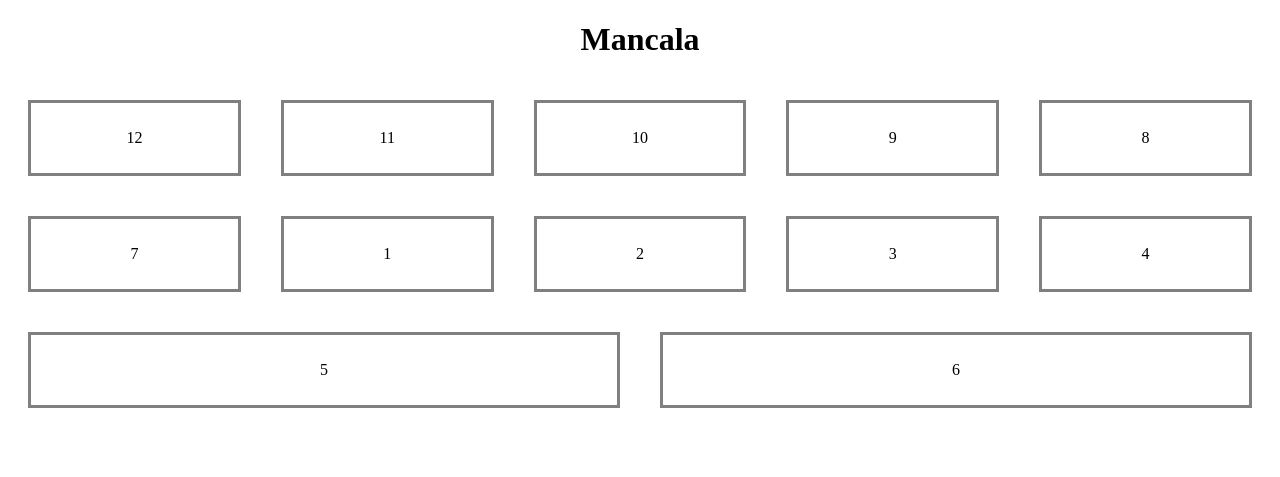
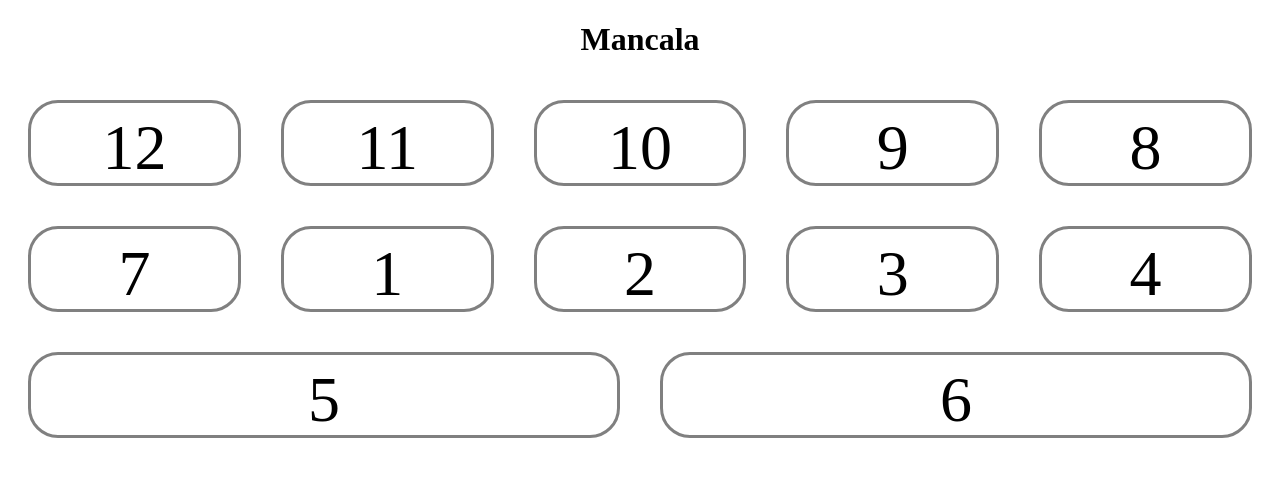
Before and after one commit to barberezra/project_game, a Flask app: page / in a window 1280 px wide. Shown: the top 477 px of the page. Run offline with Flask 3, Linux system fonts and the light colour scheme.

Commit message:
styling things

```diff
--- a/web/static/style.css
+++ b/web/static/style.css
@@ -12,14 +12,18 @@ h1 {
 div.pit {
     width: 70px;
     height: 70px;
+    padding-top: 10px;
     margin: 20px;
     flex: 1 1 auto;
     display: inline-flex;
     flex-basis: 180px;
     justify-content: center;
     align-items: center;
+    vertical-align: middle;
     justify-content: center;
+    font-size: 4em;
     border: 3px solid gray;
+    border-radius: 30px;
 }
 
 #bottom-row {
--- a/web/templates/index.html
+++ b/web/templates/index.html
@@ -3,7 +3,7 @@
     <head>
         <title>Play Mancala!</title>
         <link rel="shortcut icon" href="{{ url_for('static', filename='favicon.ico') }}">
-        <link rel="stylesheet" href="{{ url_for('static', filename='style.css') }}">
+        <link rel="stylesheet" href="../static/style.css">
     </head>
     <body>
         <h1>Mancala</h1>
```
